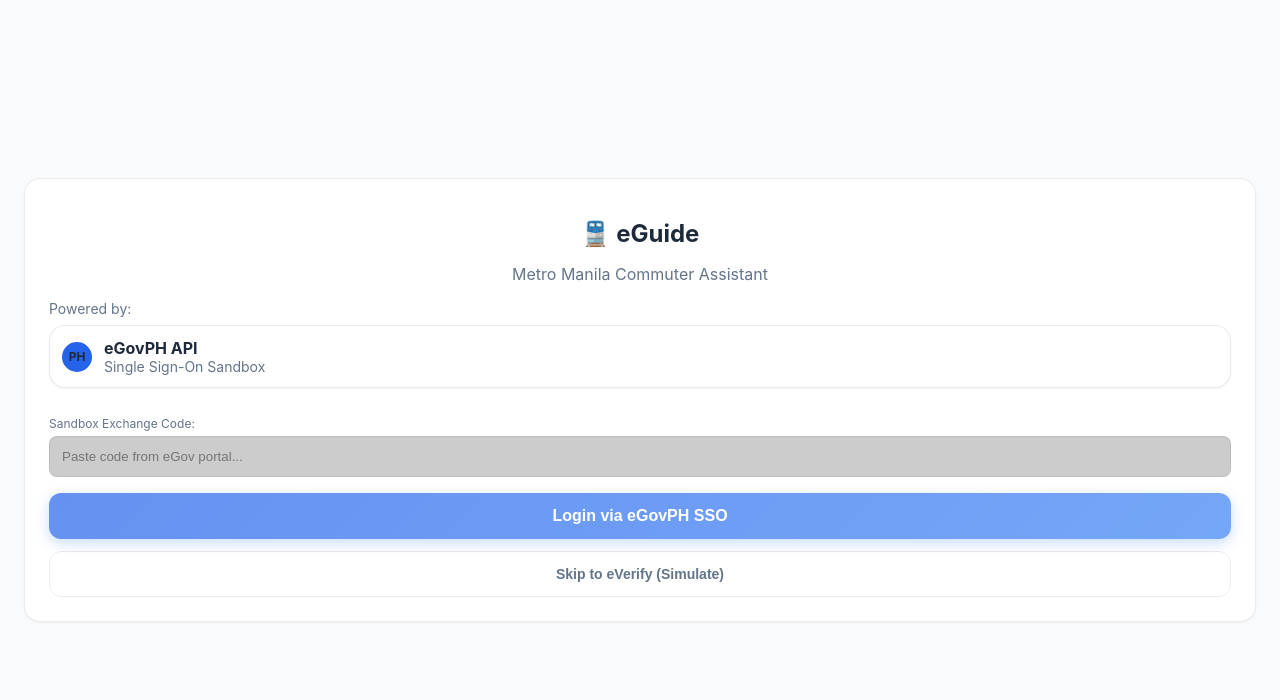
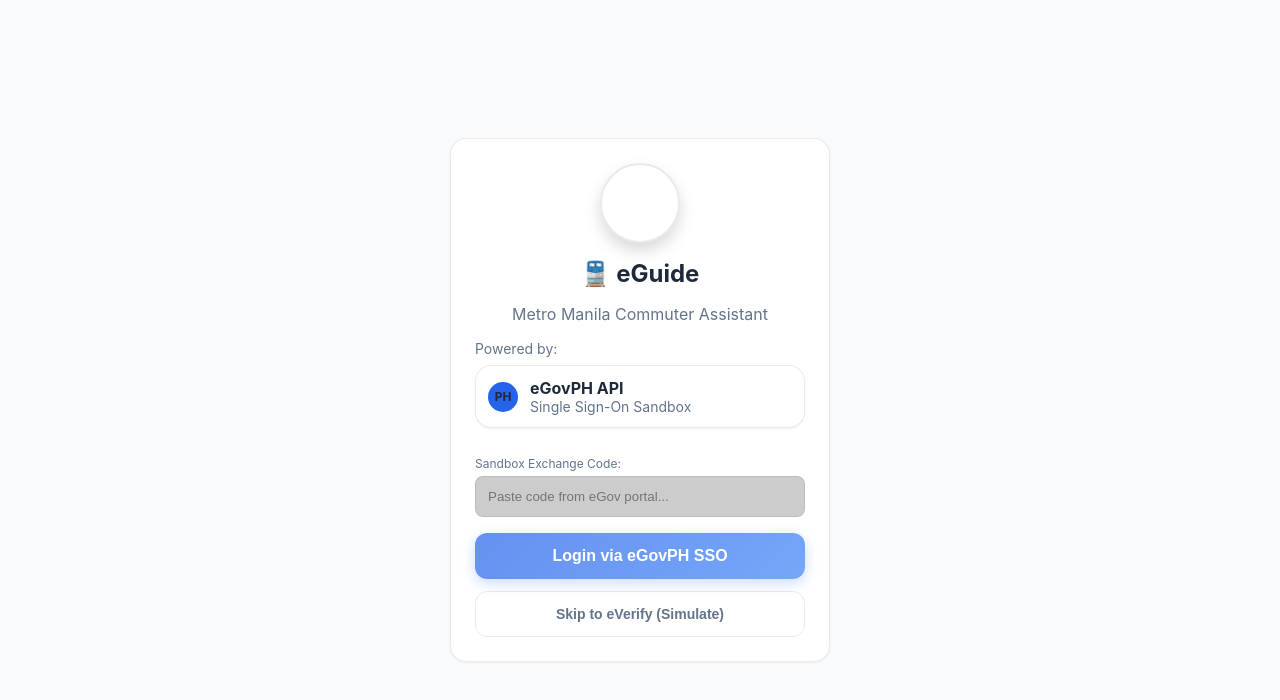
Before and after one commit to justinGabster/eGuide, a Next.js app: page / in a window 1280 px wide. Shown: the top 700 px of the page. Built offline with nearby package versions, Linux system fonts and the light colour scheme; grey boxes are pictures that could not be loaded.

Commit message:
feat: add e.G mascot video above title on startup login page

```diff
--- a/app/page.tsx
+++ b/app/page.tsx
@@ -65,7 +65,24 @@ export default function Login() {
 
   return (
     <main className="mobile-container flex-center">
-      <div className="glass-card text-center fade-in">
+      <div className="glass-card text-center fade-in" style={{ maxWidth: '380px', width: '100%' }}>
+        <div style={{ display: 'flex', justifyContent: 'center', marginBottom: '16px' }}>
+          <video
+            src="/e.G_gif.mp4"
+            autoPlay
+            loop
+            muted
+            playsInline
+            style={{
+              width: '80px',
+              height: '80px',
+              borderRadius: '50%',
+              objectFit: 'cover',
+              border: '2px solid var(--border-color)',
+              boxShadow: '0 8px 16px rgba(0,0,0,0.15)'
+            }}
+          />
+        </div>
         <h1 className="title mb-2">🚆 eGuide</h1>
         <p className="subtitle mb-6">Metro Manila Commuter Assistant</p>
 
```
Also changed, not shown: 1 other file (tests, documents, lock files or other folders).
